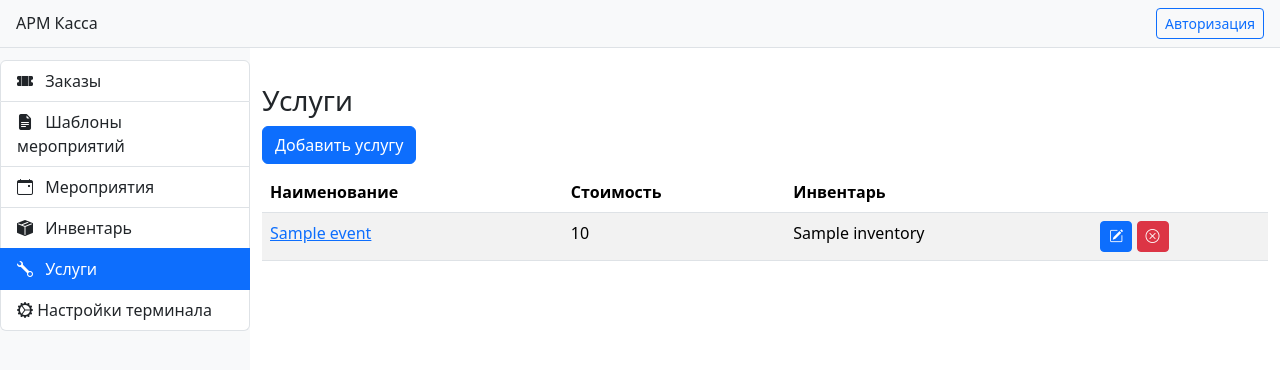
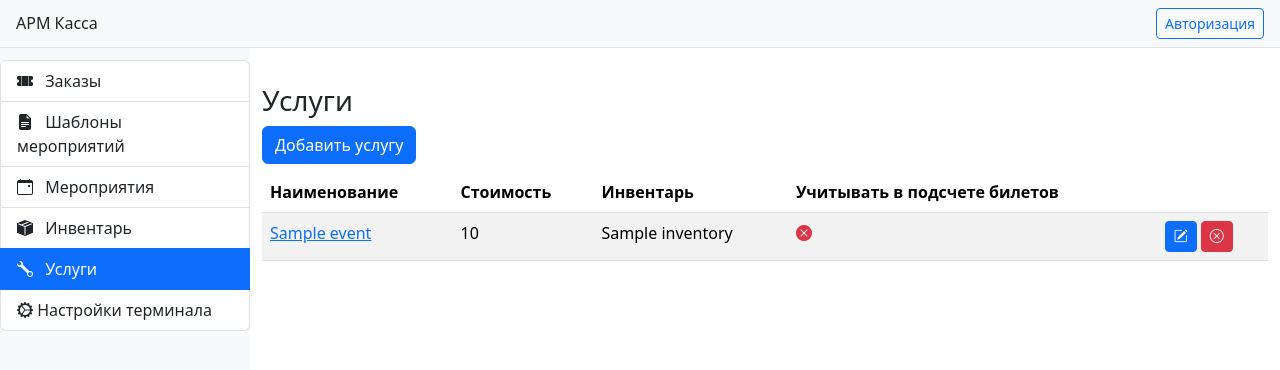
Before and after one commit to baghdat-bm/maBoxOffice, a Django app: template webapp/templates/references/service_list.html in a window 1280 px wide. Shown: the top 370 px of the page. Run offline with Django 5.2, Linux system fonts and the light colour scheme; the template is opened without the code that fills it: most values are stand-ins (such as "Sample title", 1, 10 or a date in 2020).

Commit message:
изменения в справочниках

```diff
--- a/webapp/references/forms.py
+++ b/webapp/references/forms.py
@@ -84,7 +84,7 @@ class InventoryForm(forms.ModelForm):
 class ServiceForm(forms.ModelForm):
     class Meta:
         model = Service
-        fields = ['name', 'cost', 'inventory']
+        fields = ['name', 'cost', 'inventory', 'on_calculation']
 
 
 class EventTemplateServicesForm(forms.ModelForm):
--- a/webapp/references/models.py
+++ b/webapp/references/models.py
@@ -75,6 +75,7 @@ class Service(models.Model):
     name = models.CharField(max_length=300, verbose_name='Наименование')
     cost = models.IntegerField(verbose_name="Стоимость")
     inventory = models.ForeignKey(Inventory, on_delete=models.CASCADE, verbose_name="Инвентарь", null=True, blank=True)
+    on_calculation = models.BooleanField(verbose_name="Учитывать в подсчете билетов", default=False)
 
     def __str__(self):
         return f'{self.name}'
--- a/webapp/templates/references/event_form.html
+++ b/webapp/templates/references/event_form.html
@@ -66,9 +66,11 @@
                         hx-get="{% if object %}{% url 'references:event-times-create' object.id %}{% else %}#{% endif %}"
                         hx-target="#modal-body-content"
                         hx-swap="innerHTML"
-                        hx-trigger="click" data-bs-toggle="modal" data-bs-target="#editTimeModal">
+                        hx-trigger="click" data-bs-toggle="modal" data-bs-target="#editTimeModal"
+                        {% if not object %} disabled {% endif %}>
                     Добавить время
                 </button>
+
                 <button type="submit" class="btn btn-primary">Сохранить</button>
                 <a href="{% url 'references:event-list' %}" class="btn btn-secondary">Закрыть</a>
             </div>
--- a/webapp/templates/references/service_list.html
+++ b/webapp/templates/references/service_list.html
@@ -13,6 +13,7 @@
                 <th>Наименование</th>
                 <th>Стоимость</th>
                 <th>Инвентарь</th>
+                <th>Учитывать в подсчете билетов</th>
                 <th></th>
             </tr>
         </thead>
@@ -33,6 +34,13 @@
                     {% endif %}
                 </td>
                 <td>
+                    {% if service.on_calculation %}
+                        <i class="bi bi-check-circle-fill text-success"></i> <!-- Green checkmark for active -->
+                    {% else %}
+                        <i class="bi bi-x-circle-fill text-danger"></i> <!-- Red cross for inactive -->
+                    {% endif %}
+                </td>
+                <td>
                     <a href="{% url 'references:service-update' service.id %}" class="btn btn-sm btn-primary"><i class="bi bi-pencil-square"></i></a>
                     <a href="{% url 'references:service-delete' service.id %}" class="btn btn-sm btn-danger"><i class="bi bi-x-circle"></i></a>
                 </td>
```
Also changed, not shown: webapp/references/migrations/0004_service_on_calculation.py (added).
